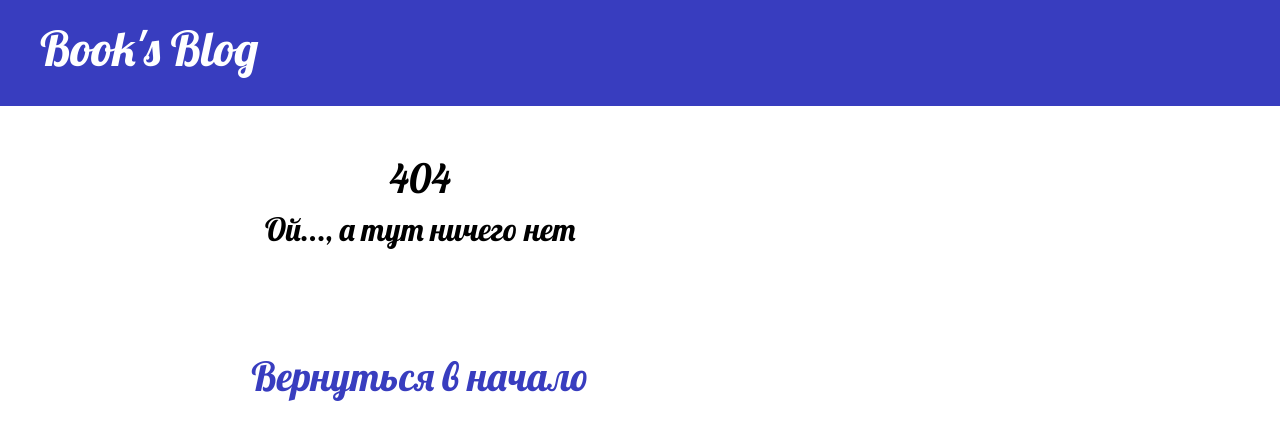
After one commit to ggeraldina/blog, a Django app: template blog/templates/blog/page_not_found.html in a window 1280 px wide. The commit adds this page. Shown: the top 440 px of the page. Run offline with Django 3.2, Linux system fonts and the light colour scheme; the template is opened without the code that fills it, so the values that code supplies are empty; some libraries are stand-ins or nearby versions.

Commit message:
Added 404 page

```diff
--- a/blog/static/css/blog.css
+++ b/blog/static/css/blog.css
@@ -45,3 +45,12 @@ h1, h2, h3, h4 {
 .post h1 a, .post h1 a:visited {
     color: #000000;
 }
+
+.page404 {
+    color: #000000;
+    text-align: center;
+}
+
+.page404 h1 a, .page404 h1 a:hover, .page404 h1 a:visited {
+    color: #383DBF;
+}
--- /dev/null
+++ b/blog/templates/blog/page_not_found.html
@@ -0,0 +1,8 @@
+{% extends 'blog/base.html'%}
+{% block content %}
+    <div class="page404">
+        <h1><br>404</h1>
+        <h2>Ой..., а тут ничего нет</h2>
+        <h1><a href="/"><br><br>Вернуться в начало</a></h1>
+    </div>
+{% endblock %}
--- a/blog/views.py
+++ b/blog/views.py
@@ -6,3 +6,6 @@ def post_list(request):
     posts = Post.objects.filter(published_date__lte=timezone.now()).order_by('published_date')
     date = { 'posts': posts }
     return render(request, 'blog/post_list.html', date)
+
+def page_not_found(request, exception):
+    return render(request, 'blog/page_not_found.html', status=404)
--- a/blog_project/settings.py
+++ b/blog_project/settings.py
@@ -24,7 +24,7 @@ BASE_DIR = os.path.dirname(os.path.dirname(os.path.abspath(__file__)))
 SECRET_KEY = 'h@^fj_%%lf5^0#aaelx4!rfe7o8le3@+vu9nr*xur!2#1t3g#_'
 
 # SECURITY WARNING: don't run with debug turned on in production!
-DEBUG = True
+DEBUG = False
 
 ALLOWED_HOSTS = ['localhost', 'geraldina-blog.herokuapp.com']
 
--- a/blog_project/urls.py
+++ b/blog_project/urls.py
@@ -16,7 +16,11 @@ Including another URLconf
 from django.contrib import admin
 from django.urls import path, include
 from django.conf import settings
+from django.conf.urls import handler404
 from django.conf.urls.static import static
+
+from blog import views
+handler404 = views.page_not_found
 
 urlpatterns = [
     path('admin/', admin.site.urls),
```
